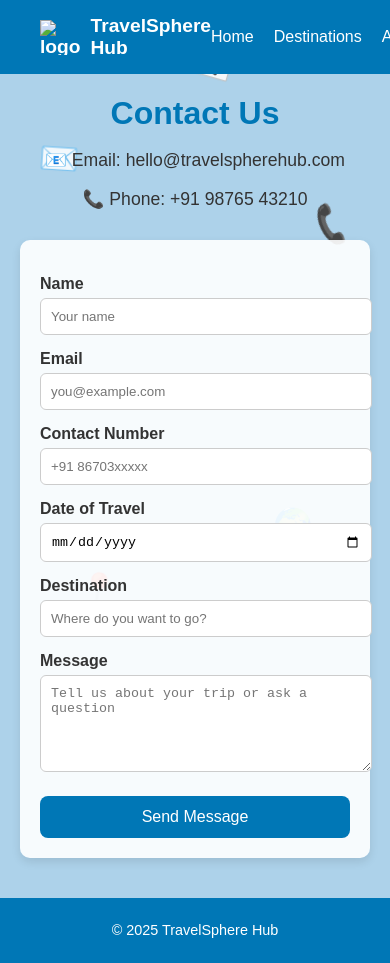
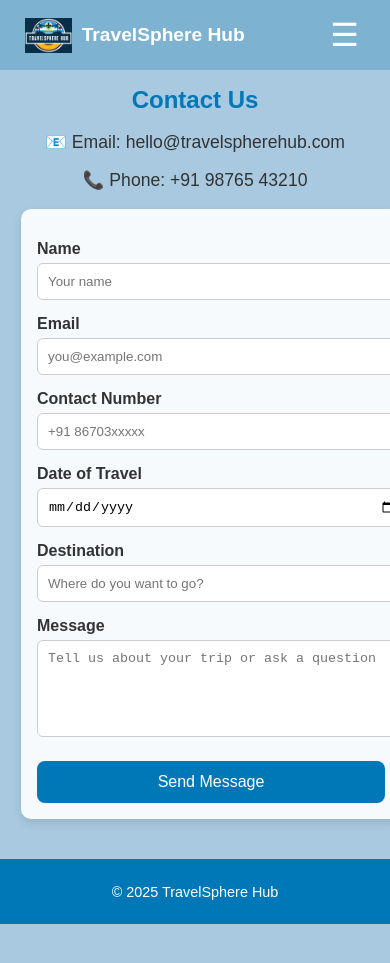
Before and after one commit to jas023/TravelSphere-Hub, a plain HTML site: page frontend/contact.html in a window 390 px wide. Shown: the top 963 px of the page. After the commit the page ends 924 px from the top, so only its background shows below. Drawn offline with Linux system fonts and the light colour scheme.

Commit message:
Update contact.html

```diff
--- a/frontend/contact.html
+++ b/frontend/contact.html
@@ -8,14 +8,14 @@
     body {
       margin: 0;
       font-family: Arial, sans-serif;
-      background: #add2ea;
+      background: #a8c9df;
       color: #333;
       overflow-x: hidden;
     }
 
     /* Navbar */
     .site-header {
-      background: #0077b6;
+      background: #7db3d1;
       padding: 15px 20px;
       color: white;
       position: sticky;
@@ -148,6 +148,144 @@
       font-size: 0.9rem;
       margin-top: 40px;
     }
+    .container {
+  max-width: 1000px;
+  margin: auto;
+  padding: 0 20px;
+}
+@media (max-width: 600px) {
+  .container {
+    padding: 0 5px;
+    max-width: 100%;
+  }
+}
+.contact-form {
+  max-width: 500px;
+  width: 100%;
+  margin: 30px auto 0 auto;
+  padding: 15px;
+  box-sizing: border-box;
+}
+@media (max-width: 500px) {
+  .contact-form {
+    max-width: 100%;
+    margin: 15px auto;
+    padding: 5px;
+  }
+}
+@media (max-width: 400px) {
+  .floating { display: none; }
+}
+.floating {
+  position: absolute;
+  font-size: 2rem;
+  opacity: 0.7;
+  animation: float 8s infinite;
+  z-index: 1002; /* increase above header/main/form */
+}
+.container {
+  max-width: 1000px;
+  margin: auto;
+  padding: 0 20px;
+}
+@media (max-width: 600px) {
+  .container {
+    padding: 0 5px;
+    max-width: 100%;
+  }
+}
+
+.contact-form {
+  max-width: 500px;
+  width: 100%;
+  margin: 30px auto 0 auto;
+  padding: 15px;
+  box-sizing: border-box;
+}
+
+/* For mobile screens */
+@media (max-width: 500px) {
+  .contact-form {
+    max-width: 100%;
+    margin: 15px auto;
+    padding: 10px;
+  }
+}
+.container {
+  max-width: 1000px;
+  margin: auto;
+  padding: 0 20px;
+}
+@media (max-width: 600px) {
+  .container {
+    padding: 0 5px;
+    max-width: 100%;
+  }
+}
+.contact-form {
+  max-width: 500px;
+  width: 100%;
+  margin: 30px auto 0 auto;
+  padding: 15px;
+  box-sizing: border-box;
+}
+
+/* For mobile screens */
+@media (max-width: 500px) {
+  .contact-form {
+    max-width: 100%;
+    margin: 15px auto;
+    padding: 10px;
+  }
+}
+.container {
+  max-width: 1000px;
+  margin: auto;
+  padding: 0 20px;
+}
+@media (max-width: 600px) {
+  .container {
+    padding: 0 5px;
+    max-width: 100%;
+  }
+}
+@media (max-width: 400px) {
+  .floating { display: none; }
+}
+.floating {
+  position: fixed;           /* Use 'fixed' for global placement */
+  font-size: 2rem;
+  opacity: 0.7;
+  animation: float 8s infinite;
+  z-index: 1002;             /* Make sure it’s above content */
+  pointer-events: none;      /* Prevents emoji clicks/touches */
+}
+
+
+@media (max-width: 500px) {
+  .contact-form {
+    max-width: 100%;
+    margin: 15px auto;
+    padding: 5px;
+  }
+}
+
+/* Floating emoji: keep visible and above form */
+.floating {
+  position: absolute;
+  font-size: 2rem;
+  opacity: 0.7;
+  animation: float 8s infinite;
+  z-index: 1002;
+}
+
+/* Optionally, only hide emojis on extremely narrow screens */
+@media (max-width: 330px) {
+  .floating {
+    display: none;
+  }
+}
+
 
     /* Animations */
     @keyframes fadeIn {
@@ -158,6 +296,53 @@
       from { opacity: 0; transform: translateY(50px); }
       to { opacity: 1; transform: translateY(0); }
     }
+    .menu-toggle {
+  display: none;
+  font-size: 2rem;
+  background: none;
+  border: none;
+  color: white;
+  cursor: pointer;
+}
+
+@media (max-width: 768px) {
+  .nav {
+    display: none;
+    flex-direction: column;
+    background: #7db3d1;
+    position: absolute;
+    top: 60px;
+    left: 0;
+    right: 0;
+    padding: 1rem;
+    z-index: 1001;
+  }
+  .nav.active {
+    display: flex;
+  }
+  .menu-toggle {
+    display: block;
+  }
+}
+@media (max-width: 500px) {
+  .contact-form {
+    margin: 1rem;
+    padding: 1rem;
+  }
+  main {
+    padding: 30px 10px;
+  }
+  main h1 {
+    font-size: 1.5rem;
+  }
+}
+@media (max-width: 400px) {
+  .floating {
+    display: none;
+  }
+}
+
+
   </style>
 </head>
 <body>
@@ -167,14 +352,20 @@
   <div class="floating" style="left: 20%; top: 70%; animation-delay: 4s;">📍</div>
   <div class="floating" style="left: 70%; top: 60%; animation-delay: 6s;">🌍</div>
   <div class="floating" style="left: 50%; top: 10%; animation-delay: 3s;">📅</div>
+  <div class="floating" style="left: 5%; top: 80%; animation-delay: 3s;">📱</div>
+  <div class="floating" style="left: 90%; top: 80%; animation-delay: 3s;">🌐</div>
+    <div class="floating" style="left: 50%; top: 10%; animation-delay: 3s;">✉️</div>
+
 
   <!-- Navbar -->
   <header class="site-header">
     <div class="container nav-wrap">
       <a class="brand" href="index.html">
-        <img src="logo.svg" alt="logo">
+        <img src="logo.jpg" alt="logo">
         <span class="brand-text">TravelSphere Hub</span>
       </a>
+      <button class="menu-toggle" aria-label="Toggle Menu">&#9776;</button>
+
       <nav class="nav">
         <a href="index.html">Home</a>
         <a href="destination.html">Destinations</a>
@@ -218,5 +409,12 @@
       <p>© 2025 TravelSphere Hub</p>
     </div>
   </footer>
+
+  <script>
+    document.querySelector('.menu-toggle').addEventListener('click', () => {
+  document.querySelector('.nav').classList.toggle('active');
+});
+
+  </script>
 </body>
 </html>
```
